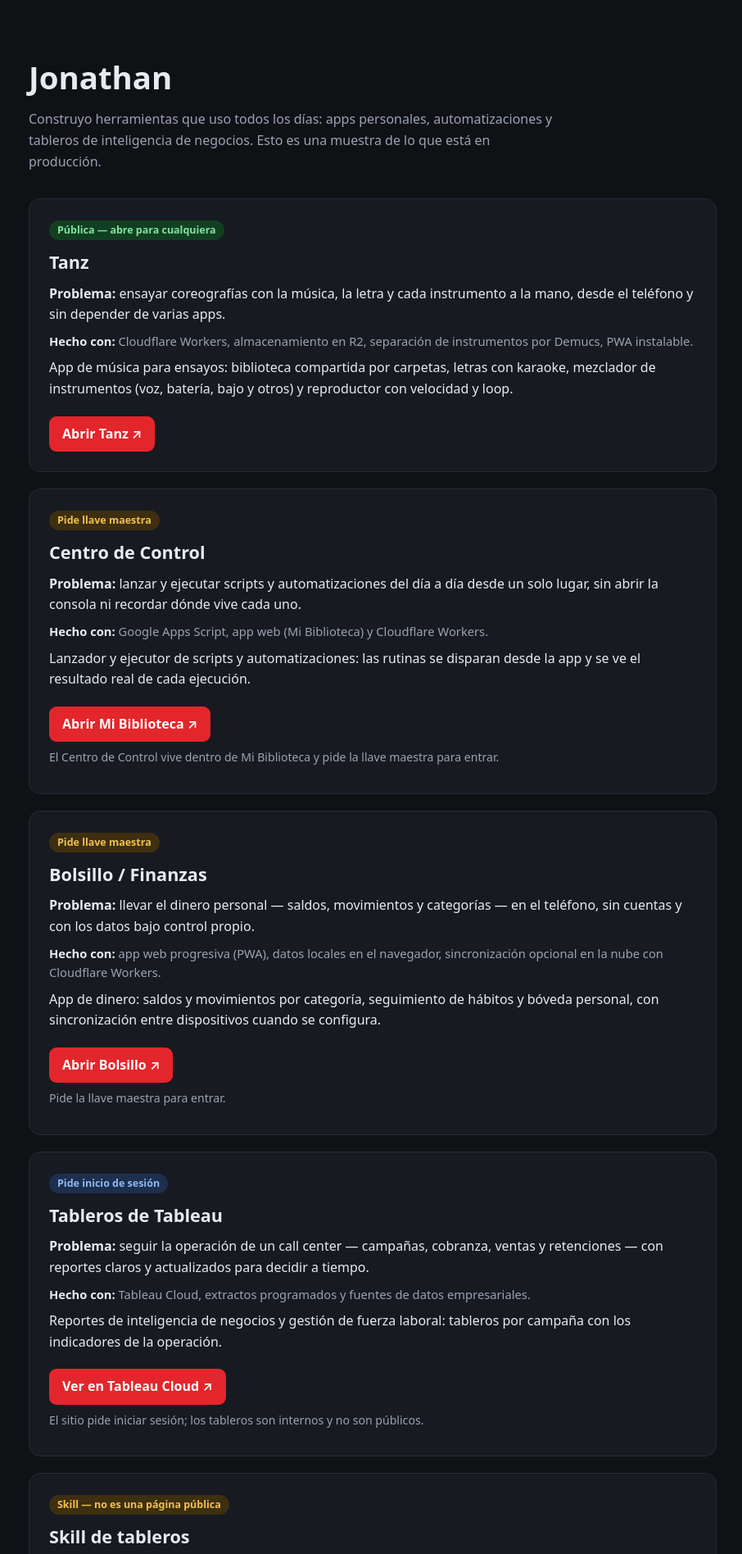
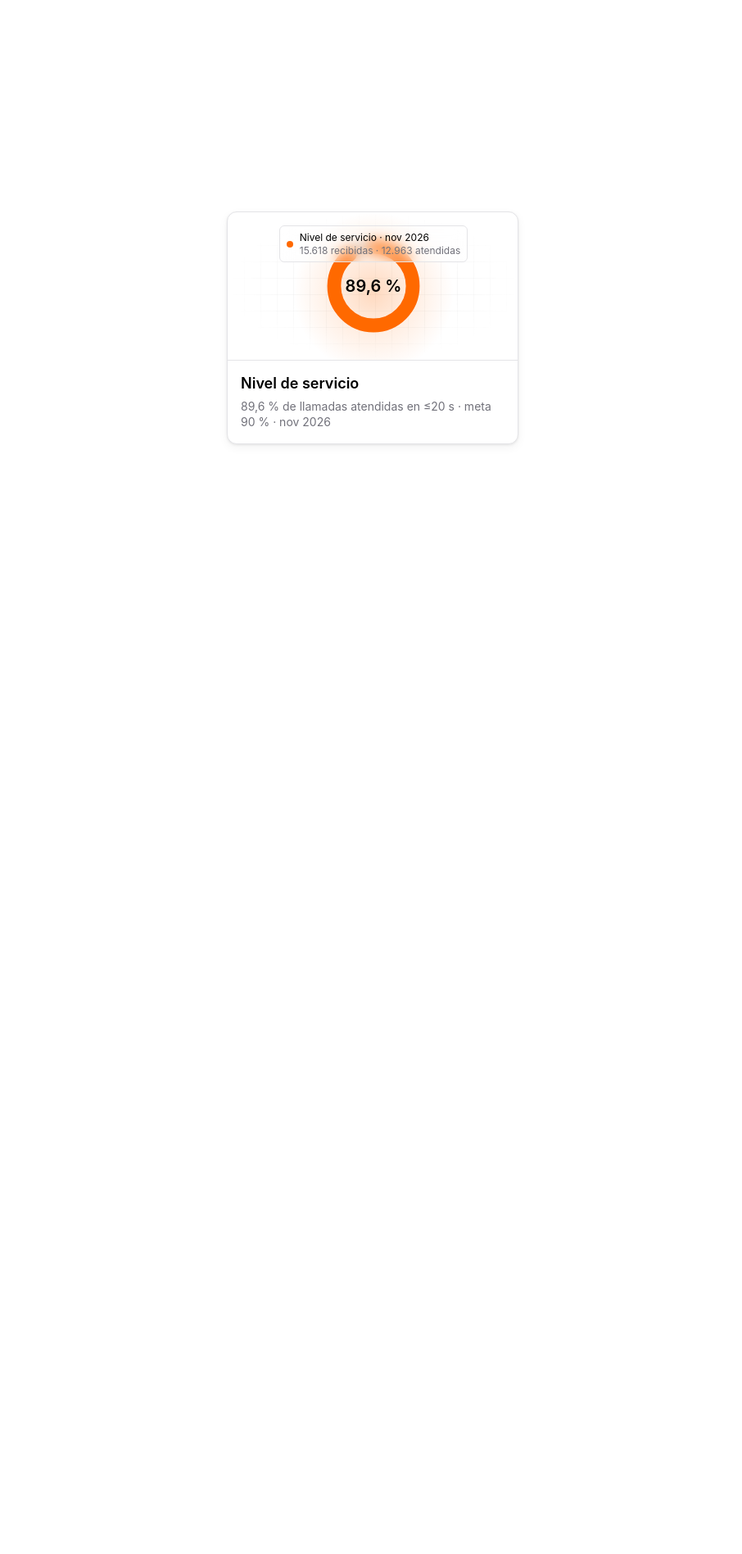
Before and after one commit to Vuneit450/portafolio, a plain HTML site: page index.html in a window 1280 px wide. Shown: the top 1896 px of the page at 82% size, without its empty margins (185-1091 px from the left). After the commit the page ends 800 px from the top, so only its background shows below. Drawn offline with Linux system fonts and the light colour scheme.

Commit message:
Add INTERATC NS animated card (tarjeta-inter-ns)

```diff
--- a/index.html
+++ b/index.html
@@ -1,93 +1,364 @@
 <!DOCTYPE html>
 <html lang="es">
 <head>
-<meta charset="utf-8">
-<meta name="viewport" content="width=device-width, initial-scale=1">
-<title>Jonathan — Portafolio</title>
-<meta name="description" content="Portafolio de Jonathan (Vuneit450): apps personales, automatizaciones y tableros de BI.">
+<meta charset="UTF-8">
+<meta name="viewport" content="width=device-width, initial-scale=1.0">
+<title>Nivel de servicio — INTER ATC</title>
 <style>
-  :root { --bg:#0f1115; --card:#171a21; --text:#e8eaf0; --muted:#9aa3b2; --accent:#e3262b; --line:#262b36; }
-  * { box-sizing:border-box; }
-  body { margin:0; background:var(--bg); color:var(--text); font-family:system-ui,-apple-system,"Segoe UI",Roboto,sans-serif; line-height:1.6; }
-  header { max-width:880px; margin:0 auto; padding:64px 20px 32px; }
-  header h1 { font-size:2.4rem; margin:0 0 8px; }
-  header p { color:var(--muted); margin:0; max-width:640px; }
-  main { max-width:880px; margin:0 auto; padding:0 20px 64px; display:grid; gap:20px; }
-  .card { background:var(--card); border:1px solid var(--line); border-radius:14px; padding:24px; }
-  .card h2 { margin:0 0 4px; font-size:1.35rem; }
-  .badge { display:inline-block; font-size:.78rem; font-weight:600; padding:2px 10px; border-radius:999px; margin-bottom:10px; }
-  .badge.publica { background:#123f22; color:#7ee2a0; }
-  .badge.llave { background:#3d2f10; color:#f2c14e; }
-  .badge.login { background:#1d2f4d; color:#8db8f2; }
-  .card p { margin:8px 0; }
-  .tech { color:var(--muted); font-size:.92rem; }
-  .tech strong { color:var(--text); }
-  .card a.visit { display:inline-block; margin-top:12px; color:#fff; background:var(--accent); text-decoration:none; font-weight:600; padding:9px 16px; border-radius:9px; }
-  .card a.visit:hover { opacity:.88; }
-  .note { font-size:.88rem; color:var(--muted); margin-top:8px; }
-  footer { max-width:880px; margin:0 auto; padding:0 20px 48px; color:var(--muted); font-size:.9rem; }
-  footer a { color:var(--text); }
+  * { box-sizing: border-box; margin: 0; padding: 0; }
+  html, body { margin: 0; padding: 0; }
+  body {
+    background: transparent;
+    font-family: -apple-system, BlinkMacSystemFont, "Segoe UI", Roboto, Helvetica, Arial, sans-serif;
+    display: flex;
+    align-items: center;
+    justify-content: center;
+    min-height: 100vh;
+    -webkit-font-smoothing: antialiased;
+  }
+
+  /* ---------- Tarjeta ---------- */
+  .card {
+    width: 356px;
+    border: 1px solid #e4e4e7;
+    border-radius: 12px;
+    background: #ffffff;
+    box-shadow: 0 1px 3px rgba(0, 0, 0, 0.08), 0 4px 12px rgba(0, 0, 0, 0.05);
+    overflow: hidden;
+    position: relative;
+  }
+
+  /* ---------- Visual (180px) ---------- */
+  .visual {
+    width: 356px;
+    height: 180px;
+    position: relative;
+    overflow: hidden;
+  }
+
+  /* 1. GridLayer */
+  .grid-layer {
+    position: absolute;
+    inset: 0;
+    background-image:
+      linear-gradient(to right, rgba(128, 128, 128, 0.08) 1px, transparent 1px),
+      linear-gradient(to bottom, rgba(128, 128, 128, 0.08) 1px, transparent 1px);
+    background-size: 20px 20px;
+    -webkit-mask-image: radial-gradient(ellipse 50% 50% at 50% 50%, #000000 60%, transparent 100%);
+    mask-image: radial-gradient(ellipse 50% 50% at 50% 50%, #000000 60%, transparent 100%);
+    opacity: 0.7;
+  }
+
+  /* 2. EllipseGradient */
+  .ellipse-gradient {
+    position: absolute;
+    inset: 0;
+    width: 356px;
+    height: 180px;
+    display: block;
+  }
+
+  /* 3. Layer3 (gradiente inferior) */
+  .layer3 {
+    position: absolute;
+    inset: 0;
+    width: 356px;
+    height: 180px;
+    display: block;
+    transform: translateY(100%);
+    opacity: 0;
+    transition: transform 500ms cubic-bezier(0.6, 0.6, 0, 1), opacity 500ms cubic-bezier(0.6, 0.6, 0, 1);
+  }
+  .card.hover .layer3 {
+    transform: translateY(0);
+    opacity: 1;
+  }
+
+  /* 5. Layer1 (donut) */
+  .layer1 {
+    position: absolute;
+    left: 50%;
+    top: 50%;
+    width: 356px;
+    height: 360px;
+    transform: translate(-50%, -50%);
+    display: flex;
+    align-items: center;
+    justify-content: center;
+    transition: transform 500ms cubic-bezier(0.6, 0.6, 0, 1);
+  }
+  .card.hover .layer1 {
+    transform: translate(-50%, calc(-50% - 90px)) scale(1.1);
+  }
+  .donut-wrap {
+    position: relative;
+    width: 120px;
+    height: 120px;
+    flex: 0 0 auto;
+  }
+  .donut-wrap svg {
+    width: 120px;
+    height: 120px;
+    display: block;
+  }
+  .donut-base {
+    fill: none;
+    stroke: rgba(0, 0, 0, 0.2);
+    stroke-width: 10;
+  }
+  .donut-arc {
+    fill: none;
+    stroke-width: 14;
+    stroke-linecap: round;
+    stroke-dasharray: 251.33;
+    transform: rotate(-90deg);
+    transform-origin: 50px 50px;
+    transition: stroke-dashoffset 0.5s cubic-bezier(0.6, 0.6, 0, 1);
+  }
+  .donut-arc-secondary {
+    stroke: #f54900;
+    stroke-dashoffset: 251.33;
+  }
+  .donut-arc-main {
+    stroke: #ff6900;
+    stroke-dashoffset: 26.14;
+  }
+  .donut-number {
+    position: absolute;
+    inset: 0;
+    display: flex;
+    align-items: center;
+    justify-content: center;
+    font-size: 20px;
+    font-weight: 600;
+    color: #000000;
+    pointer-events: none;
+  }
+
+  /* 4. Layer2 (chip superior) */
+  .layer2 {
+    position: absolute;
+    top: 0;
+    left: 0;
+    right: 0;
+    display: flex;
+    justify-content: center;
+    padding: 16px;
+    transition: transform 500ms cubic-bezier(0.6, 0.6, 0, 1), opacity 500ms cubic-bezier(0.6, 0.6, 0, 1);
+  }
+  .card.hover .layer2 {
+    transform: translateY(100%);
+    opacity: 0;
+  }
+  .chip {
+    display: flex;
+    align-items: center;
+    gap: 8px;
+    border-radius: 6px;
+    border: 1px solid #e4e4e7;
+    background: rgba(255, 255, 255, 0.25);
+    -webkit-backdrop-filter: blur(8px);
+    backdrop-filter: blur(8px);
+    padding: 6px 8px;
+  }
+  .chip-dot {
+    width: 8px;
+    height: 8px;
+    border-radius: 50%;
+    background: #ff6900;
+    flex: 0 0 auto;
+  }
+  .chip-title {
+    font-size: 12px;
+    line-height: 1.3;
+    color: #000000;
+  }
+  .chip-sub {
+    font-size: 12px;
+    line-height: 1.3;
+    color: #71717a;
+  }
+
+  /* 6. Layer4 (6 píldoras) */
+  .layer4 {
+    position: absolute;
+    left: 50%;
+    top: 50%;
+    width: 0;
+    height: 0;
+    opacity: 0;
+    transition: opacity 500ms cubic-bezier(0.6, 0.6, 0, 1);
+  }
+  .card.hover .layer4 {
+    opacity: 1;
+  }
+  .pill {
+    position: absolute;
+    left: 0;
+    top: 0;
+    display: flex;
+    align-items: center;
+    gap: 4px;
+    border-radius: 9999px;
+    border: 1px solid #e4e4e7;
+    background: rgba(255, 255, 255, 0.7);
+    -webkit-backdrop-filter: blur(8px);
+    backdrop-filter: blur(8px);
+    padding: 2px 6px;
+    font-size: 10px;
+    line-height: 1.4;
+    color: #000000;
+    white-space: nowrap;
+    transform: translate(-50%, -50%);
+    transition: transform 500ms cubic-bezier(0.6, 0.6, 0, 1);
+  }
+  .pill-dot {
+    width: 6px;
+    height: 6px;
+    border-radius: 50%;
+    flex: 0 0 auto;
+  }
+  .card.hover .pill-1 { transform: translate(calc(-50% + 100px), calc(-50% + 50px)); }
+  .card.hover .pill-2 { transform: translate(calc(-50% + 100px), calc(-50% - 50px)); }
+  .card.hover .pill-3 { transform: translate(calc(-50% + 125px), calc(-50% + 0px)); }
+  .card.hover .pill-4 { transform: translate(calc(-50% - 125px), calc(-50% + 0px)); }
+  .card.hover .pill-5 { transform: translate(calc(-50% - 100px), calc(-50% + 50px)); }
+  .card.hover .pill-6 { transform: translate(calc(-50% - 100px), calc(-50% - 50px)); }
+
+  /* 7. Overlay de hover */
+  .hover-overlay {
+    position: absolute;
+    inset: 0;
+    z-index: 10;
+  }
+
+  /* ---------- Cuerpo ---------- */
+  .card-body {
+    border-top: 1px solid #e4e4e7;
+    padding: 16px;
+    display: flex;
+    flex-direction: column;
+    gap: 6px;
+  }
+  .card-body h3 {
+    font-size: 18px;
+    font-weight: 600;
+    line-height: 1.3;
+    color: #000000;
+  }
+  .card-body p {
+    font-size: 14px;
+    line-height: 1.4;
+    color: #71717a;
+  }
 </style>
 </head>
 <body>
-<header>
-  <h1>Jonathan</h1>
-  <p>Construyo herramientas que uso todos los días: apps personales, automatizaciones y tableros de inteligencia de negocios. Esto es una muestra de lo que está en producción.</p>
-</header>
-<main>
+  <div class="card" id="card" role="region" aria-label="Nivel de servicio — INTER ATC, noviembre 2026">
+    <div class="visual">
+      <!-- 1. GridLayer -->
+      <div class="grid-layer" aria-hidden="true"></div>
 
-  <section class="card">
-    <span class="badge publica">Pública — abre para cualquiera</span>
-    <h2>Tanz</h2>
-    <p><strong>Problema:</strong> ensayar coreografías con la música, la letra y cada instrumento a la mano, desde el teléfono y sin depender de varias apps.</p>
-    <p class="tech"><strong>Hecho con:</strong> Cloudflare Workers, almacenamiento en R2, separación de instrumentos por Demucs, PWA instalable.</p>
-    <p>App de música para ensayos: biblioteca compartida por carpetas, letras con karaoke, mezclador de instrumentos (voz, batería, bajo y otros) y reproductor con velocidad y loop.</p>
-    <a class="visit" href="https://musica-tanz.jesusjonathan171.workers.dev/">Abrir Tanz ↗</a>
-  </section>
+      <!-- 2. EllipseGradient -->
+      <svg class="ellipse-gradient" width="356" height="180" viewBox="0 0 356 180" aria-hidden="true">
+        <defs>
+          <radialGradient id="ellipseGrad" cx="178" cy="98" r="98" gradientUnits="userSpaceOnUse">
+            <stop offset="0" stop-color="#ff6900" stop-opacity="0.25"></stop>
+            <stop offset="0.34" stop-color="#ff6900" stop-opacity="0.15"></stop>
+            <stop offset="1" stop-color="#ff6900" stop-opacity="0"></stop>
+          </radialGradient>
+        </defs>
+        <rect width="356" height="180" fill="url(#ellipseGrad)"></rect>
+      </svg>
 
-  <section class="card">
-    <span class="badge llave">Pide llave maestra</span>
-    <h2>Centro de Control</h2>
-    <p><strong>Problema:</strong> lanzar y ejecutar scripts y automatizaciones del día a día desde un solo lugar, sin abrir la consola ni recordar dónde vive cada uno.</p>
-    <p class="tech"><strong>Hecho con:</strong> Google Apps Script, app web (Mi Biblioteca) y Cloudflare Workers.</p>
-    <p>Lanzador y ejecutor de scripts y automatizaciones: las rutinas se disparan desde la app y se ve el resultado real de cada ejecución.</p>
-    <a class="visit" href="https://biblioteca.jesusjonathan171.workers.dev/">Abrir Mi Biblioteca ↗</a>
-    <p class="note">El Centro de Control vive dentro de Mi Biblioteca y pide la llave maestra para entrar.</p>
-  </section>
+      <!-- 3. Layer3 (gradiente inferior) -->
+      <svg class="layer3" width="356" height="180" viewBox="0 0 356 180" aria-hidden="true">
+        <defs>
+          <linearGradient id="bottomGrad" x1="0" y1="0" x2="0" y2="1">
+            <stop offset="0.35" stop-color="#ff6900" stop-opacity="0"></stop>
+            <stop offset="1" stop-color="#ff6900" stop-opacity="0.3"></stop>
+          </linearGradient>
+        </defs>
+        <rect width="356" height="180" fill="url(#bottomGrad)"></rect>
+      </svg>
 
-  <section class="card">
-    <span class="badge llave">Pide llave maestra</span>
-    <h2>Bolsillo / Finanzas</h2>
-    <p><strong>Problema:</strong> llevar el dinero personal — saldos, movimientos y categorías — en el teléfono, sin cuentas y con los datos bajo control propio.</p>
-    <p class="tech"><strong>Hecho con:</strong> app web progresiva (PWA), datos locales en el navegador, sincronización opcional en la nube con Cloudflare Workers.</p>
-    <p>App de dinero: saldos y movimientos por categoría, seguimiento de hábitos y bóveda personal, con sincronización entre dispositivos cuando se configura.</p>
-    <a class="visit" href="https://mi-balance.jesusjonathan171.workers.dev/">Abrir Bolsillo ↗</a>
-    <p class="note">Pide la llave maestra para entrar.</p>
-  </section>
+      <!-- 5. Layer1 (donut) -->
+      <div class="layer1">
+        <div class="donut-wrap">
+          <svg width="120" height="120" viewBox="0 0 100 100" role="img" aria-label="Nivel de servicio 89,6 por ciento, meta 90 por ciento">
+            <circle class="donut-base" cx="50" cy="50" r="40"></circle>
+            <circle class="donut-arc donut-arc-secondary" id="arcSecondary" cx="50" cy="50" r="40"></circle>
+            <circle class="donut-arc donut-arc-main" cx="50" cy="50" r="40"></circle>
+          </svg>
+          <div class="donut-number" id="donutNumber">89,6&nbsp;%</div>
+        </div>
+      </div>
 
-  <section class="card">
-    <span class="badge login">Pide inicio de sesión</span>
-    <h2>Tableros de Tableau</h2>
-    <p><strong>Problema:</strong> seguir la operación de un call center — campañas, cobranza, ventas y retenciones — con reportes claros y actualizados para decidir a tiempo.</p>
-    <p class="tech"><strong>Hecho con:</strong> Tableau Cloud, extractos programados y fuentes de datos empresariales.</p>
-    <p>Reportes de inteligencia de negocios y gestión de fuerza laboral: tableros por campaña con los indicadores de la operación.</p>
-    <a class="visit" href="https://us-east-1.online.tableau.com/#/site/grupogabssa">Ver en Tableau Cloud ↗</a>
-    <p class="note">El sitio pide iniciar sesión; los tableros son internos y no son públicos.</p>
-  </section>
+      <!-- 4. Layer2 (chip superior) -->
+      <div class="layer2">
+        <div class="chip">
+          <span class="chip-dot" aria-hidden="true"></span>
+          <div>
+            <div class="chip-title">Nivel de servicio &middot; nov 2026</div>
+            <div class="chip-sub">15.618 recibidas &middot; 12.963 atendidas</div>
+          </div>
+        </div>
+      </div>
 
-  <section class="card">
-    <span class="badge llave">Skill — no es una página pública</span>
-    <h2>Skill de tableros</h2>
-    <p><strong>Problema:</strong> armar tableros de campañas de call center siempre con el mismo estilo y las mismas reglas, sin empezar de cero ni improvisar el diseño en cada proyecto.</p>
-    <p class="tech"><strong>Hecho con:</strong> skill para Claude (BINATSA), con guías de datos, diseño, publicación y video manual.</p>
-    <p>Skill que guía la creación, revisión y publicación de tableros en Tableau Cloud: una campaña, un libro, un tablero, con estilo fijo y documentación incluida. Se usa dentro de Mi Biblioteca y de Claude; no es una página pública con demo.</p>
-    <a class="visit" href="https://biblioteca.jesusjonathan171.workers.dev/">Abrir Mi Biblioteca ↗</a>
-    <p class="note">El enlace lleva a Mi Biblioteca, donde vive el skill; pide la llave maestra.</p>
-  </section>
+      <!-- 6. Layer4 (6 píldoras) -->
+      <div class="layer4" aria-hidden="true">
+        <div class="pill pill-1"><span class="pill-dot" style="background:#ff6900"></span>ASISTENCIAS 87,8&nbsp;%</div>
+        <div class="pill pill-2"><span class="pill-dot" style="background:#ff6900"></span>COPPEL VIDA 86,8&nbsp;%</div>
+        <div class="pill pill-3"><span class="pill-dot" style="background:#ff6900"></span>CREDIAUTO 98,5&nbsp;%</div>
+        <div class="pill pill-4"><span class="pill-dot" style="background:#f54900"></span>BRAD SEG 88,7&nbsp;%</div>
+        <div class="pill pill-5"><span class="pill-dot" style="background:#f54900"></span>EMPLEADOS 97,7&nbsp;%</div>
+        <div class="pill pill-6"><span class="pill-dot" style="background:#f54900"></span>LIVERPOOL 96,7&nbsp;%</div>
+      </div>
 
-</main>
-<footer>
-  <p>Jonathan (Vuneit450) — <a href="https://github.com/Vuneit450">github.com/Vuneit450</a></p>
-</footer>
+      <!-- 7. Overlay de hover -->
+      <div class="hover-overlay" id="hoverOverlay"></div>
+    </div>
+
+    <div class="card-body">
+      <h3>Nivel de servicio</h3>
+      <p>89,6&nbsp;% de llamadas atendidas en &le;20&nbsp;s &middot; meta 90&nbsp;% &middot; nov 2026</p>
+    </div>
+  </div>
+
+<script>
+(function () {
+  var card = document.getElementById('card');
+  var overlay = document.getElementById('hoverOverlay');
+  var arcSecondary = document.getElementById('arcSecondary');
+  var donutNumber = document.getElementById('donutNumber');
+  var timer = null;
+
+  // Circunferencia: 2 * PI * 40 = 251.33
+  // Progreso 90  -> dashoffset 251.33 * (1 - 0.90) = 25.13
+  // Progreso 0   -> dashoffset 251.33
+  var OFFSET_ZERO = '251.33';
+  var OFFSET_GOAL = '25.13';
+
+  function enterHover() {
+    card.classList.add('hover');
+    if (timer !== null) { clearTimeout(timer); }
+    timer = setTimeout(function () {
+      arcSecondary.style.strokeDashoffset = OFFSET_GOAL;
+      donutNumber.textContent = '90 %';
+      timer = null;
+    }, 200);
+  }
+
+  function leaveHover() {
+    if (timer !== null) { clearTimeout(timer); timer = null; }
+    card.classList.remove('hover');
+    arcSecondary.style.strokeDashoffset = OFFSET_ZERO;
+    donutNumber.textContent = '89,6 %';
+  }
+
+  overlay.addEventListener('mouseenter', enterHover);
+  overlay.addEventListener('mouseleave', leaveHover);
+})();
+</script>
 </body>
 </html>
```
